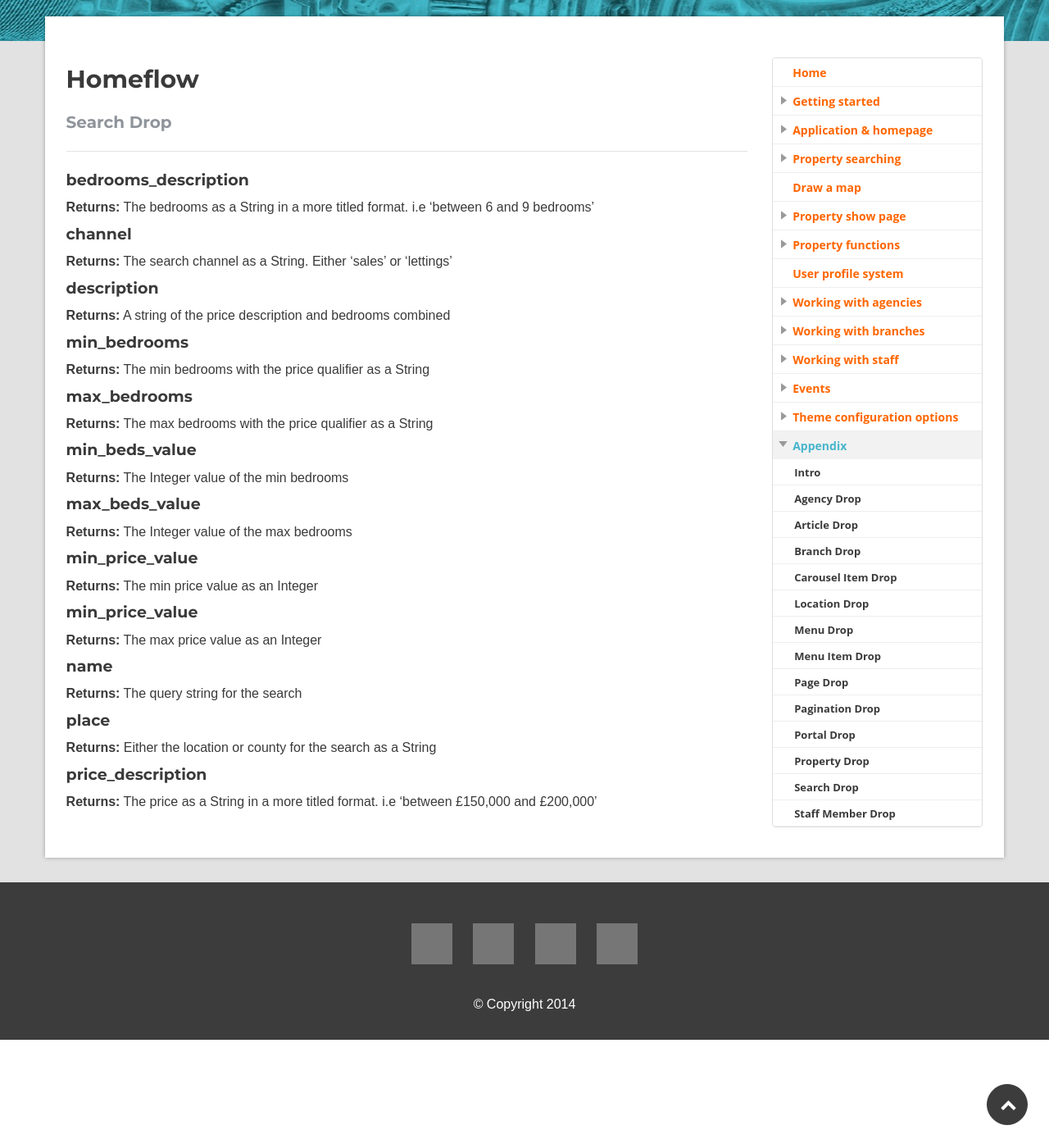
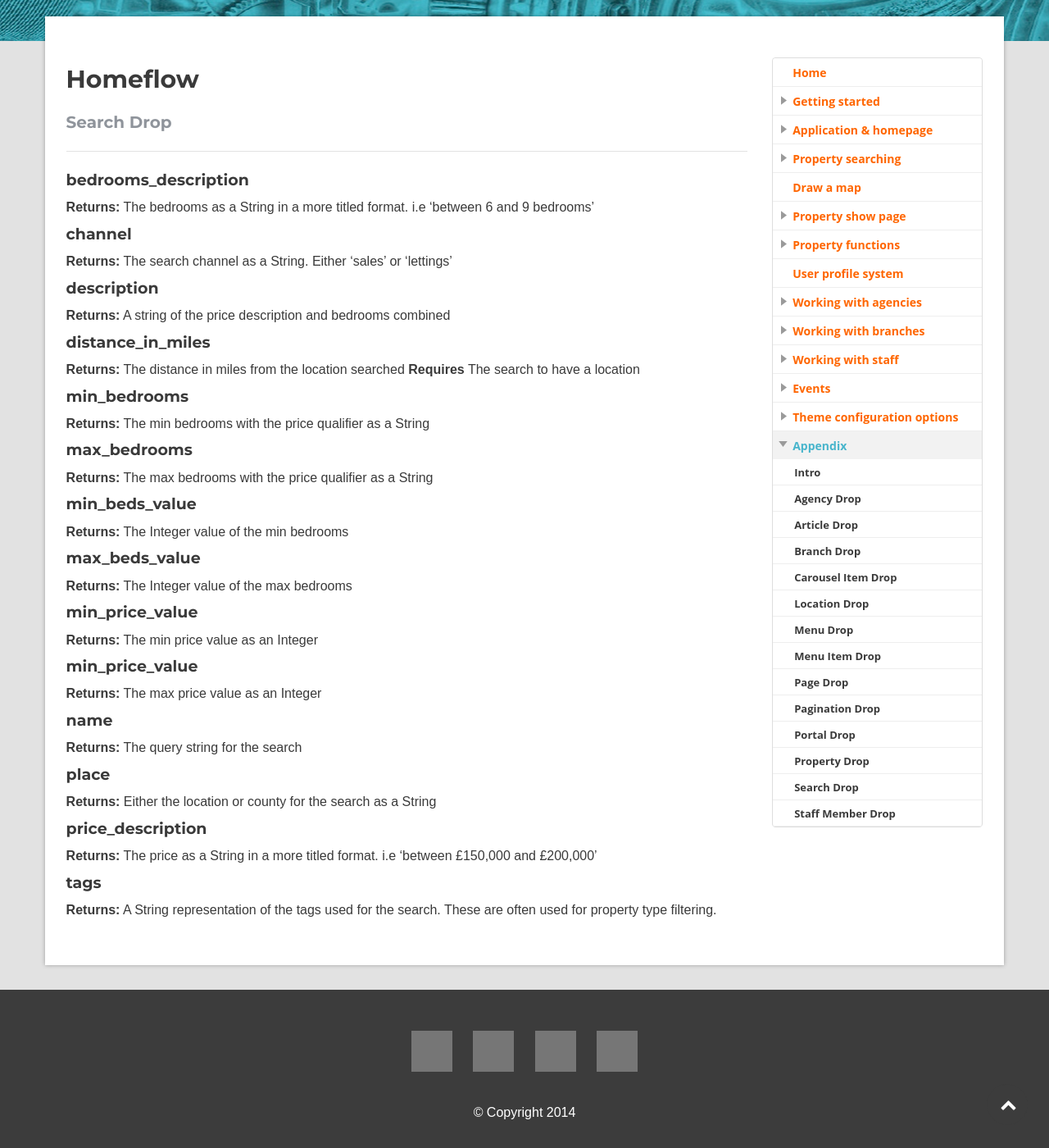
Before and after one commit to homeflow/homeflow.github.io, a Jekyll site: the page built from _posts/appendix/2015-01-01-search-drop.md, in a window 1280 px wide and 1400 px high, scrolled down 251 px. Shown: the whole window at 82% size. Built offline with Jekyll 4.4.1, drawn with Linux system fonts in a browser that asks for light colours; grey boxes are pictures that could not be loaded.

Commit message:
Search distance

```diff
--- a/_posts/appendix/2015-01-01-search-drop.md
+++ b/_posts/appendix/2015-01-01-search-drop.md
@@ -13,6 +13,10 @@ category: appendix
 
 ####description
 **Returns:** A string of the price description and bedrooms combined
+
+####distance_in_miles
+**Returns:** The distance in miles from the location searched
+**Requires** The search to have a location
 
 ####min_bedrooms
 **Returns:** The min bedrooms with the price qualifier as a String
@@ -40,3 +44,6 @@ category: appendix
 
 ####price_description
 **Returns:** The price as a String in a more titled format. i.e 'between £150,000 and £200,000'
+
+####tags
+**Returns:** A String representation of the tags used for the search. These are often used for property type filtering.
```
